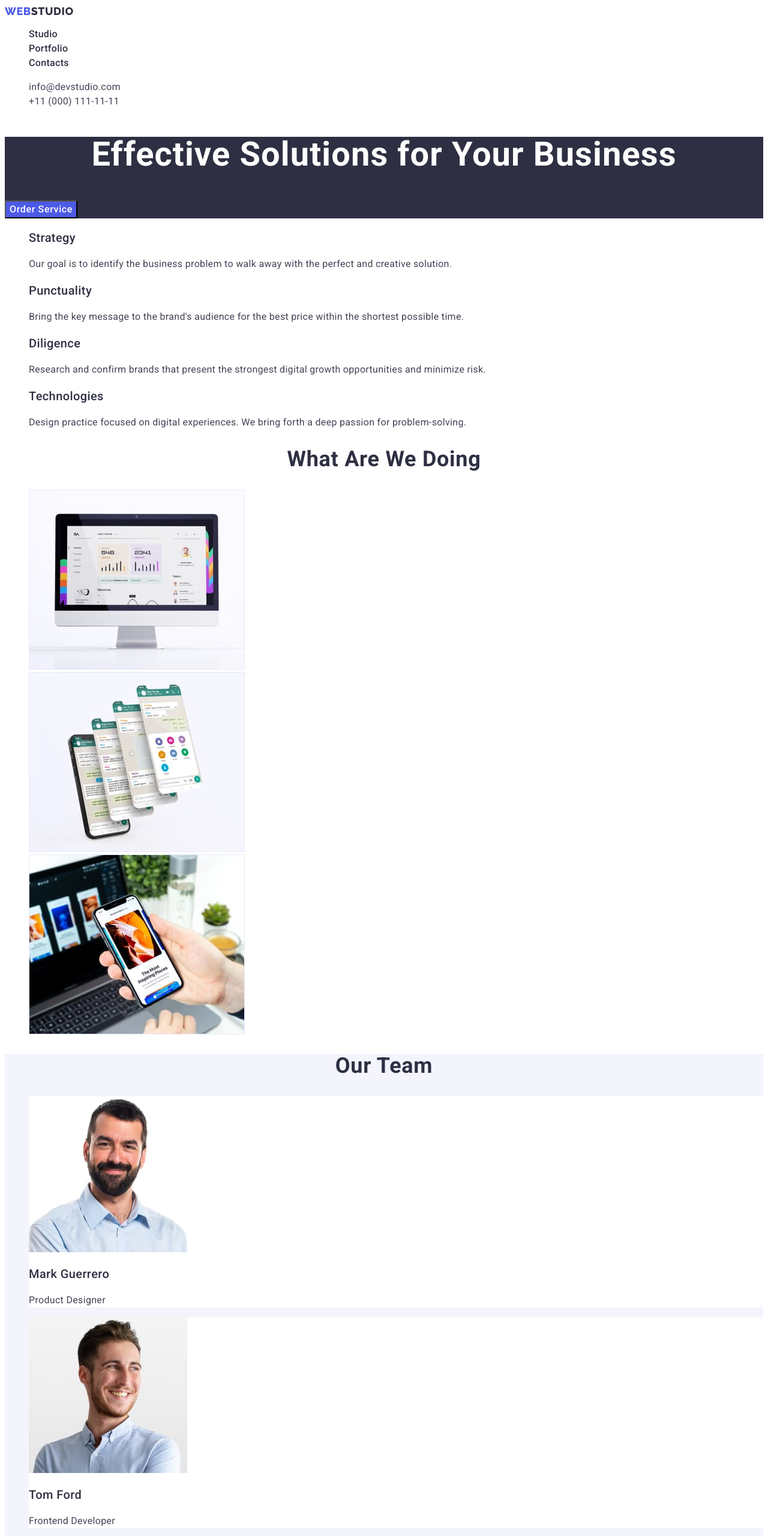
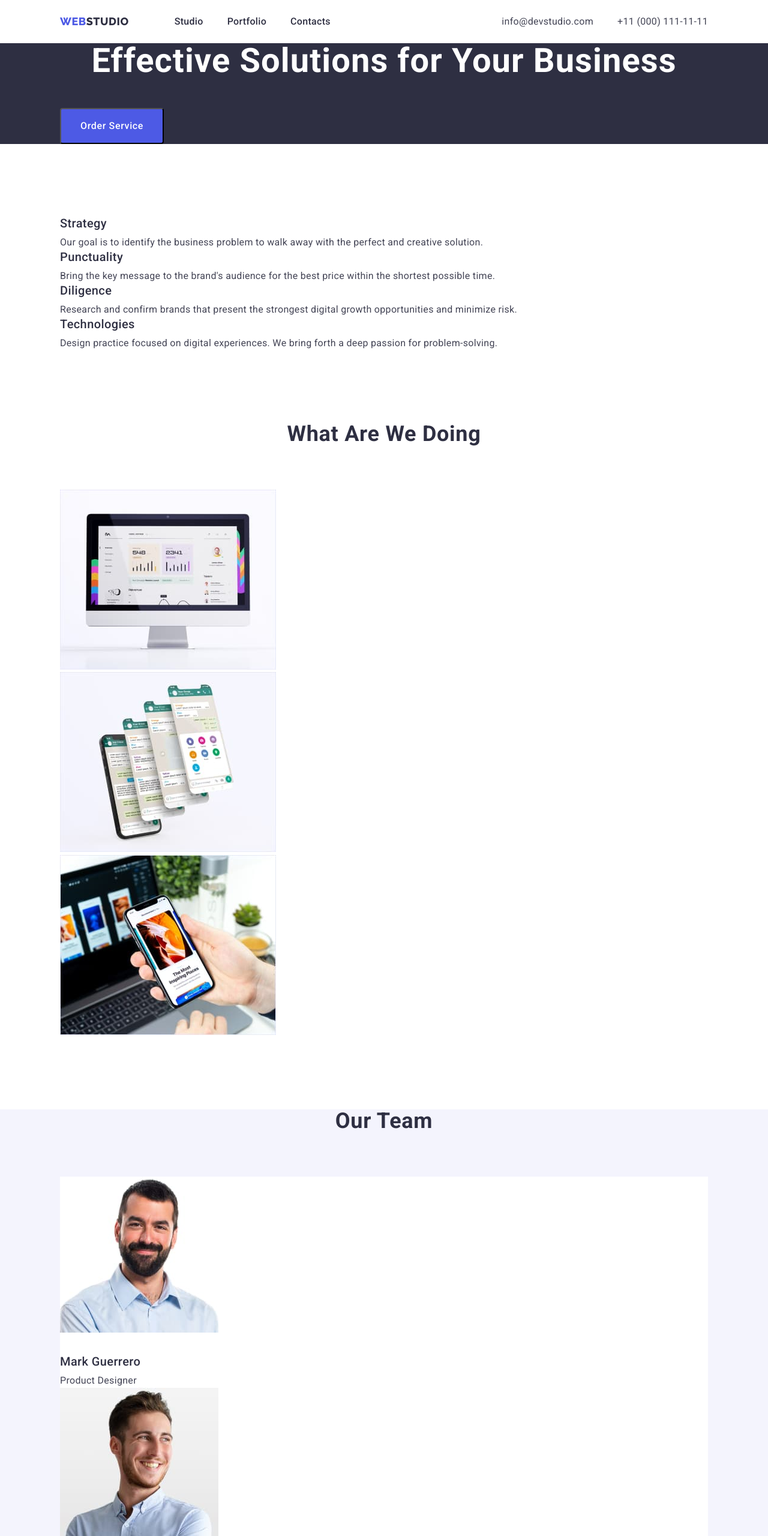
Before and after one commit to evgen122/goit-markup-hw-03, a plain HTML site: page index.html in a window 1280 px wide. Shown: the top 2560 px of the page at 60% size. Drawn offline with nearby package versions, Linux system fonts and the light colour scheme.

Commit message:
очередной

```diff
--- a/css/styles.css
+++ b/css/styles.css
@@ -16,11 +16,44 @@ body {
 }
 
 .list {
+  padding: 0;
+  margin: 0;
   list-style: none;
 }
 
 .link {
   text-decoration: none;
+}
+
+h1,
+h2,
+h3,
+h4,
+h5,
+h6,
+ul,
+p {
+  margin: 0;
+  padding: 0;
+}
+
+.container {
+  margin-left: auto;
+  margin-right: auto;
+  width: 1104px;
+  padding-left: 12px;
+  padding-right: 12px;
+}
+
+/**
+  |============================
+  | HEADER
+  |============================
+*/
+
+.header-nav {
+  display: flex;
+  align-items: center;
 }
 
 .logo {
@@ -29,8 +62,8 @@ body {
   font-size: 18px;
   line-height: 1.17;
   color: var(--logo-color-web);
-  display: flex;
-  align-items: center;
+  /* display: flex;
+  align-items: center; */
   letter-spacing: 0.03em;
   text-transform: uppercase;
 }
@@ -46,16 +79,40 @@ body {
 }
 
 .logo-studio-dark {
+  color: var(--color-logo-dark);
+  letter-spacing: 0.03em;
+  text-transform: uppercase;
   font-family: 'Raleway', sans-serif;
   font-weight: 800;
   font-size: 18px;
   line-height: 1.17;
-  color: var(--color-logo-dark);
-  letter-spacing: 0.03em;
-  text-transform: uppercase;
+}
+
+.page-navigation {
+  margin-left: 76px;
+}
+
+.menu {
+  display: flex;
+}
+
+/* .menu-item {
+  margin-left: 40px;
+} */
+
+/* .menu-item:first-child {
+  margin-left: 0;
+} */
+
+.menu-item + .menu-item {
+  margin-left: 40px;
 }
 
 .menu-link {
+  display: block;
+  padding-top: 24px;
+  padding-bottom: 24px;
+
   font-weight: 500;
   font-size: 16px;
   line-height: 1.5;
@@ -66,27 +123,35 @@ body {
 .menu-link:hover,
 .menu-link:focus,
 .menu-link:active {
-  font-weight: 500;
-  font-size: 16px;
-  line-height: 1.5;
-  letter-spacing: 0.02em;
   color: var(--color-clic);
 }
 
 .address {
   font-style: normal;
+  margin-left: auto;
 }
 
 .menu-contact {
+  display: flex;
   font-style: normal;
 }
 
-.contact {
+.menu-contact-list + .menu-contact-list {
+  margin-left: 40px;
+}
+
+.menu-contact-list .contact {
+  color: var(--color-body);
   font-size: 16px;
   line-height: 1.5;
   letter-spacing: 0.02em;
-  color: var(--color-body);
 }
+
+/* .text {
+  display: block;
+  padding-top: 24;
+  padding-bottom: 24;
+} */
 
 .contact:hover,
 .contact:focus,
@@ -97,6 +162,11 @@ body {
   color: var(--color-clic);
 }
 
+/**
+  |============================
+  | TEXT STYLES
+  |============================
+*/
 .page-title {
   font-weight: 700;
   font-size: 56px;
@@ -138,47 +208,90 @@ body {
   color: var(--color-logo-dark);
 }
 
-/* ============HERO================ */
+/**
+  |============================
+  | SECTION_1_HERO
+  |============================
+*/
 .hero {
   background-color: var(--color-logo-ligt);
 }
 
 .main-btn {
   background-color: var(--color-btn-hero);
+  display: flex;
+  min-width: 169px;
+  margin-top: 48px;
+  align-items: center;
+  letter-spacing: 0.04em;
+  padding: 16px 32px;
+  border-radius: 4px;
+
   font-family: 'Roboto', sans-serif;
   font-weight: 500;
   font-size: 16px;
-  line-height: 24px;
-  display: flex;
-  align-items: center;
-  letter-spacing: 0.04em;
+  line-height: 1.5;
+
   color: var(--color-wite);
 }
 
 .main-btn:hover,
 .main-btn:focus {
-  cursor: pointer;
   background-color: var(--color-clic);
-  font-family: 'Roboto', sans-serif;
-  font-weight: 500;
-  font-size: 16px;
-  line-height: 24px;
-  display: flex;
-  align-items: center;
-  letter-spacing: 0.04em;
   color: var(--color-wite);
 }
 
-/* ============SECTION_4 COLLABORATOR================ */
+/**
+  |============================
+  | SECTION_2_ADVANTEGES
+  |============================
+*/
+.advantages {
+  margin-top: 120px;
+}
+.advantages .text-margin {
+  margin-top: 8px;
+}
+
+/**
+  |============================
+  | SECTION_3_WE_DOING
+  |============================
+*/
+.wedoing {
+  margin-top: 120px;
+}
+.text-margin {
+  margin-top: 72px;
+}
+
+/**
+  |============================
+  | SECTION_4_COLLABORATOR
+  |============================
+*/
 .collaborator {
+  margin-top: 120px;
   background-color: var(--color-logo-dark);
 }
 .card {
   background-color: var(--color-wite);
+  .card h3 .text-margin;
 }
+.card .text-margin {
+  margin-top: 8px;
+}
+.card .text-margin-up {
+  margin-top: 32px;
+}
+
 /* ============FUTER================ */
 .futer {
+  margin-top: 120px;
   background-color: var(--color-logo-ligt);
+}
+.futer .text-margin {
+  margin-top: 16px;
 }
 
 /* ============PORTFOLOIO================ */
@@ -197,13 +310,5 @@ body {
 .nav-button:hover,
 .nav-button:focus {
   background-color: var(--color-clic);
-  border: 1px solid var(--color-btn-clic);
-  border-radius: 4px;
-  cursor: pointer;
-  font-family: 'Roboto', sans-serif;
-  font-weight: 500;
-  font-size: 16px;
-  line-height: 1.5;
-  letter-spacing: 0.04em;
   color: var(--color-wite);
 }
--- a/index.html
+++ b/index.html
@@ -10,14 +10,17 @@
   <link
     href="https://fonts.googleapis.com/css2?family=Raleway:wght@800&family=Roboto:wght@400;500;700&display=swap"
     rel="stylesheet" />
+  <link rel="stylesheet"
+    href="https://github.com/sindresorhus/modern-normalize/blob/main/modern-normalize.css">
   <link rel="stylesheet" href="./css/styles.css" />
 </head>
 <body>
   <!-- ======================HEADER======================== -->
   <header class="page-header">
-    <nav class="page-navigation">
+    <div class="container header-nav">
       <a class="logo link" href="./index.html">Web<span class="logo-studio-light">Studio</span>
       </a>
+      <nav class="page-navigation">
         <ul class="menu list">
           <li class="menu-item">
             <a class="menu-link link" href="./index.html">Studio</a>
@@ -32,51 +35,54 @@
       </nav>
       <address class="address">
         <ul class="menu-contact list">
-        <li>
-          <a class="contact link" href="mailto:info@devstudio.com">info@devstudio.com</a>
+          <li class="menu-contact-list">
+            <a class="contact link text" href="mailto:info@devstudio.com">info@devstudio.com</a>
           </li>
-        <li>
-          <a class="contact link" href="tel:+110001111111">+11 (000) 111-11-11</a>
+          <li class="menu-contact-list">
+            <a class="contact link text" href="tel:+110001111111">+11 (000) 111-11-11</a>
           </li>
         </ul>
       </address>
+    </div>
   </header>
   <main>
     <!-- ======================HERO======================== -->
     <section class="hero">
+      <div class="container">
         <h1 class="page-title">Effective Solutions for Your Business</h1>
         <button type="button" class="main-btn">Order Service</button>
+      </div>
     </section>
-    <!-- ======================SECTION_1======================== -->
-    <section>
+    <!-- ======================SECTION_2======================== -->
+    <section class="advantages container">
       <h2 hidden class="text-suptitl">Description</h2>
-      <ul class="list-about list">
+      <ul class="list-about list ">
         <li>
           <h3 class="text-titl">Strategy</h3>
-          <p class="text-background-light">Our goal is to identify the business problem to walk away
-            with the perfect and creative solution.</p>
+          <p class="text-background-light text-margin">Our goal is to identify the business problem
+            to walk away with the perfect and creative solution.</p>
         </li>
         <li>
           <h3 class="text-titl">Punctuality</h3>
-          <p class="text-background-light">Bring the key message to the brand's audience for the
-            best price within the shortest possible time.</p>
+          <p class="text-background-light text-margin">Bring the key message to the brand's audience
+            for the best price within the shortest possible time.</p>
         </li>
         <li>
           <h3 class="text-titl">Diligence</h3>
-          <p class="text-background-light">Research and confirm brands that present the strongest
-            digital growth opportunities and minimize risk.</p>
+          <p class="text-background-light text-margin">Research and confirm brands that present the
+            strongest digital growth opportunities and minimize risk.</p>
         </li>
         <li>
           <h3 class="text-titl">Technologies</h3>
-          <p class="text-background-light">Design practice focused on digital experiences. We bring
-            forth a deep passion for problem-solving.</p>
+          <p class="text-background-light text-margin">Design practice focused on digital
+            experiences. We bring forth a deep passion for problem-solving.</p>
         </li>
       </ul>
     </section>
-    <!-- ======================SECTION_2======================== -->
-    <section>
+    <!-- ======================SECTION_3======================== -->
+    <section class="wedoing container">
       <h2 class="text-suptitl">What are we doing</h2>
-      <ul class="list">
+      <ul class="list text-margin">
         <li>
           <img src="./images/gallery/rectangle_71.jpg" alt="monitor" width="360" height="300" />
         </li>
@@ -88,41 +94,45 @@
         </li>
       </ul>
     </section>
-    <!-- ======================SECTION_3======================== -->
+    <!-- ======================SECTION_4======================== -->
     <section class="collaborator">
+      <div class="container">
         <h2 class="text-suptitl">Our Team</h2>
-      <ul class="list">
+        <ul class="list text-margin">
           <li class="card">
             <img src="./images/employees/mark_guerrero.jpg" alt="Mark Guerrero" width="264"
               height="260" />
-          <h3 class="text-titl">Mark Guerrero</h3>
-          <p class="text-background-light">Product Designer</p>
+            <h3 class="text-titl text-margin-up">Mark Guerrero</h3>
+            <p class="text-background-light text-margin">Product Designer</p>
           </li>
           <li class="card">
             <img src="./images/employees/tom_ford.jpg" alt="Tom Ford" width="264" height="260" />
-          <h3 class="text-titl">Tom Ford</h3>
-          <p class="text-background-light">Frontend Developer</p>
+            <h3 class="text-titl text-margin-up">Tom Ford</h3>
+            <p class="text-background-light text-margin">Frontend Developer</p>
           </li>
           <li class="card">
             <img src="./images/employees/camila_garcia.jpg" alt="Camila Garcia" width="264"
               height="260" />
-          <h3 class="text-titl">Camila Garcia</h3>
-          <p class="text-background-light">Marketing</p>
+            <h3 class="text-titl text-margin-up">Camila Garcia</h3>
+            <p class="text-background-light text-margin">Marketing</p>
           </li>
           <li class="card">
             <img src="./images/employees/daniel_wilson.jpg" alt="Daniel Wilson" width="264"
               height="260" />
-          <h3 class="text-titl">Daniel Wilson</h3>
-          <p class="text-background-light">UI Designer</p>
+            <h3 class="text-titl text-margin-up">Daniel Wilson</h3>
+            <p class="text-background-light text-margin">UI Designer</p>
           </li>
         </ul>
+      </div>
     </section>
   </main>
   <!-- ======================FOOTER======================== -->
   <footer class="futer">
+    <div class="container">
       <a class="logo link" href="./index.html">Web <span class="logo-studio-dark">Studio</span> </a>
-    <p class="text-background-dark">Increase the flow of customers and sales for your business with
-      digital marketing & growth solutions.</p>
+      <p class="text-background-dark text-margin">Increase the flow of customers and sales for your
+        business with digital marketing & growth solutions.</p>
+    </div>
   </footer>
 </body>
 </html>
```
Also changed, not shown: portfolio.html (+2 -0 lines). Lines whose indentation alone changed are shown as unchanged.
